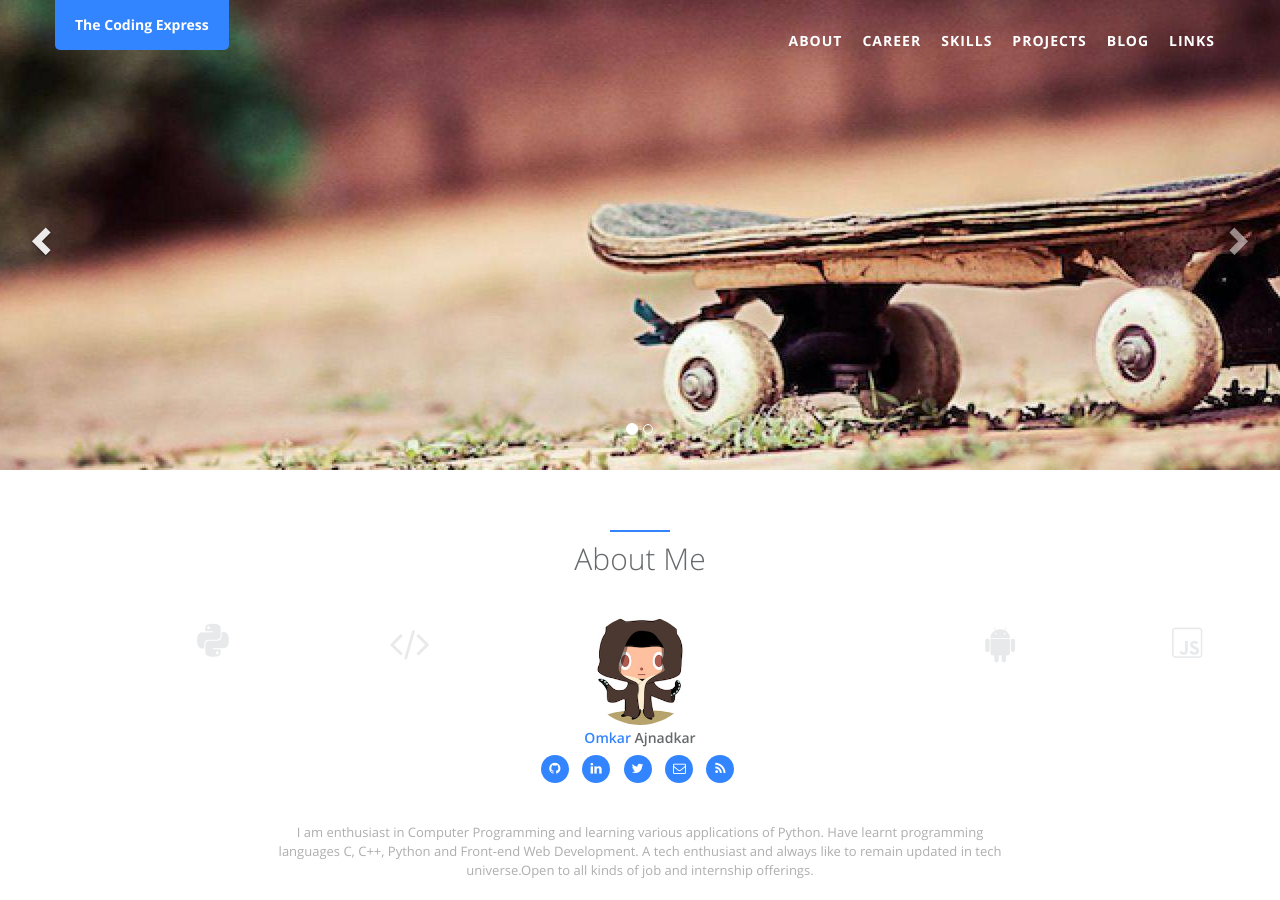
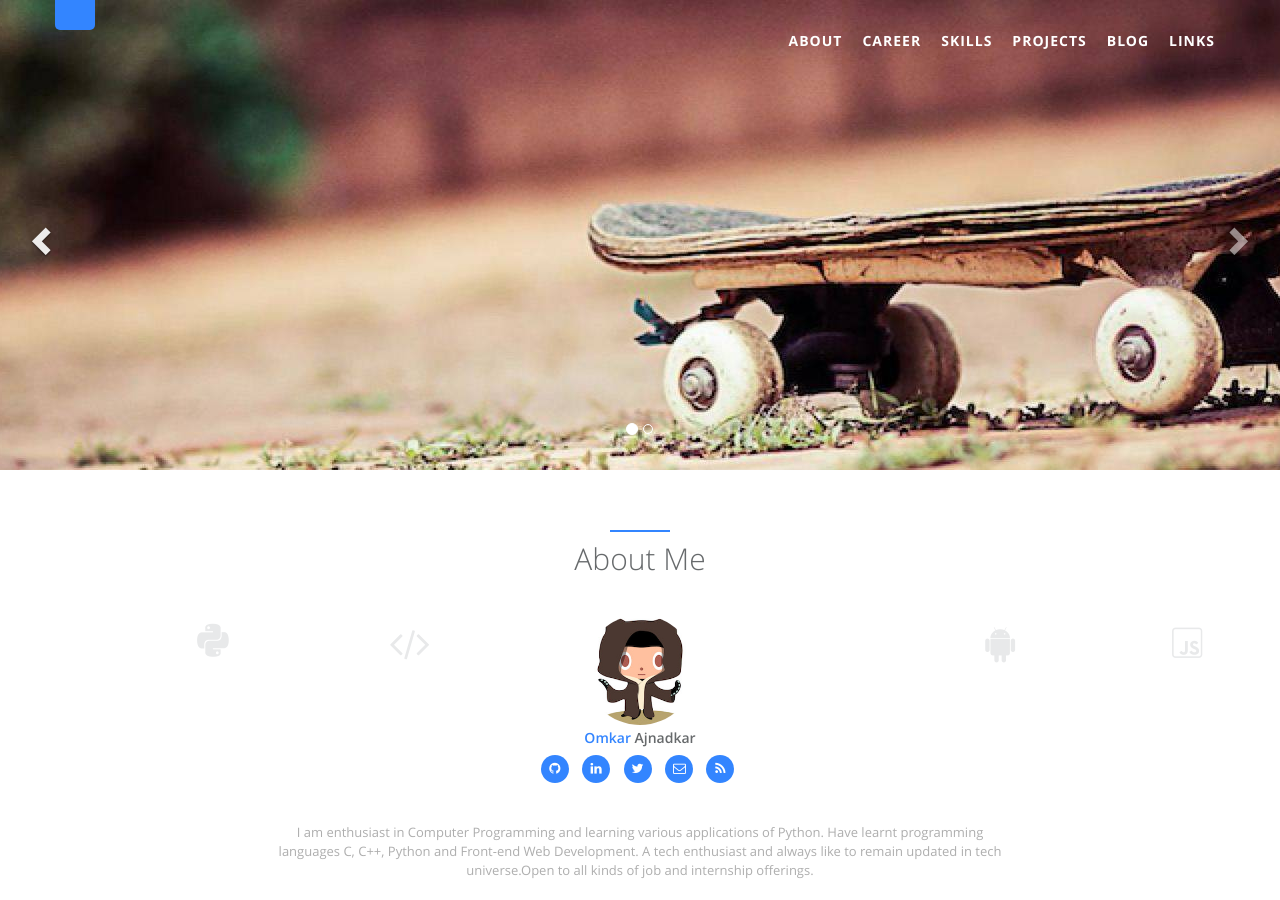
Before and after one commit to Omkar-Ajnadkar/The-Coding-Express, a Jekyll site: the page built from index.html, in a window 1280 px wide and 900 px high. Built offline with Jekyll 4.4.1, drawn with Linux system fonts in a browser that asks for light colours.

Commit message:
Update title

```diff
--- a/index.html
+++ b/index.html
@@ -14,7 +14,7 @@
           <span class="icon-bar"></span>
           <span class="icon-bar"></span>
         </button>
-        <a class="navbar-brand" href="#page-top" id="i18_title"><span data-i18n="website.title">{{ site.title }}</span></a>
+        <a class="navbar-brand" href="#page-top" id="i18_title"><span data-i18n="website.title">{{ Omkar Ajnadkar }}</span></a>
       </div>
       <div id="navbar" class="navbar-collapse collapse">
         <ul class="nav navbar-nav navbar-right" id="i18_navbar">
```
